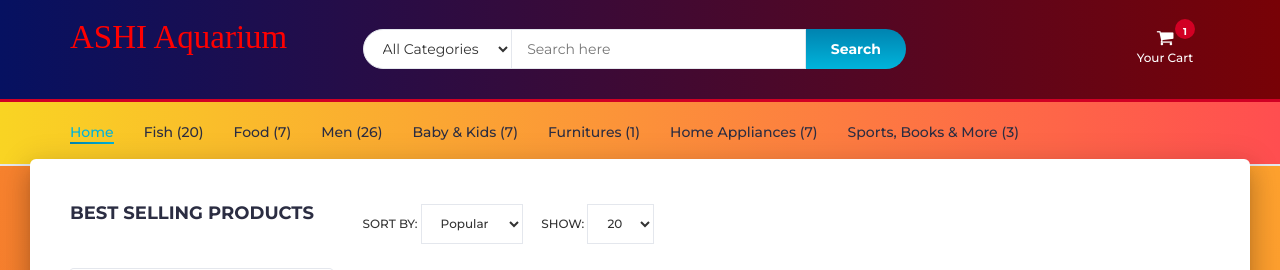
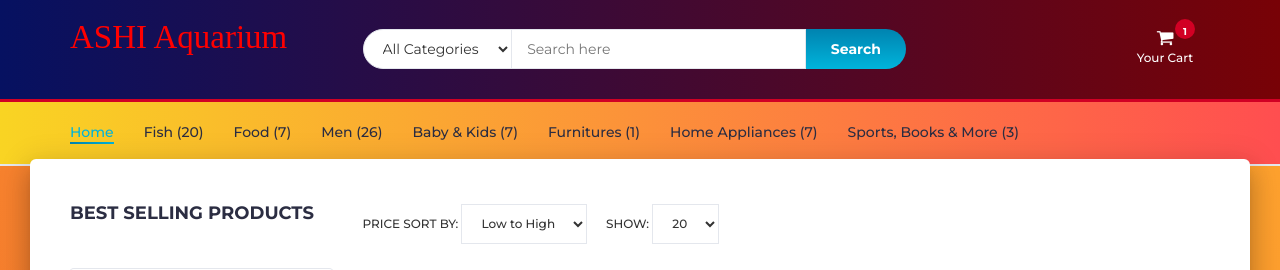
Before and after one commit to buddhika-git/Ashi-App, a PHP site: page /myfiles/store.php in a window 1280 px wide. Shown: the part 41-311 px from the top of the page. Run offline with PHP 8.4, Linux system fonts and the light colour scheme; data comes from the database, SQL or seed files in the repository; some libraries are stand-ins or nearby versions.

Commit message:
minor changes

```diff
--- a/store.php
+++ b/store.php
@@ -76,14 +76,7 @@ include 'header.php';
 						<!-- /aside Widget -->
 
 						<!-- aside Widget -->
-						<div class="aside">
-							<h3 class="aside-title">Top selling</h3>
-							<div id="get_product_home">
-								<!-- product widget -->
 
-								<!-- product widget -->
-							</div>
-						</div>
 						<!-- /aside Widget -->
 					</div>
 					<!-- /ASIDE -->
@@ -94,10 +87,10 @@ include 'header.php';
 						<div class="store-filter clearfix">
 							<div class="store-sort">
 								<label>
-									Sort By:
+									Price Sort By:
 									<select class="input-select">
-										<option value="0">Popular</option>
-										<option value="1">Position</option>
+										<option value="0">Low to High</option>
+										<option value="1">High to Low</option>
 									</select>
 								</label>
 
```
Also changed, not shown: product_images/1718285290_makeup&manicure.jpg (added).
